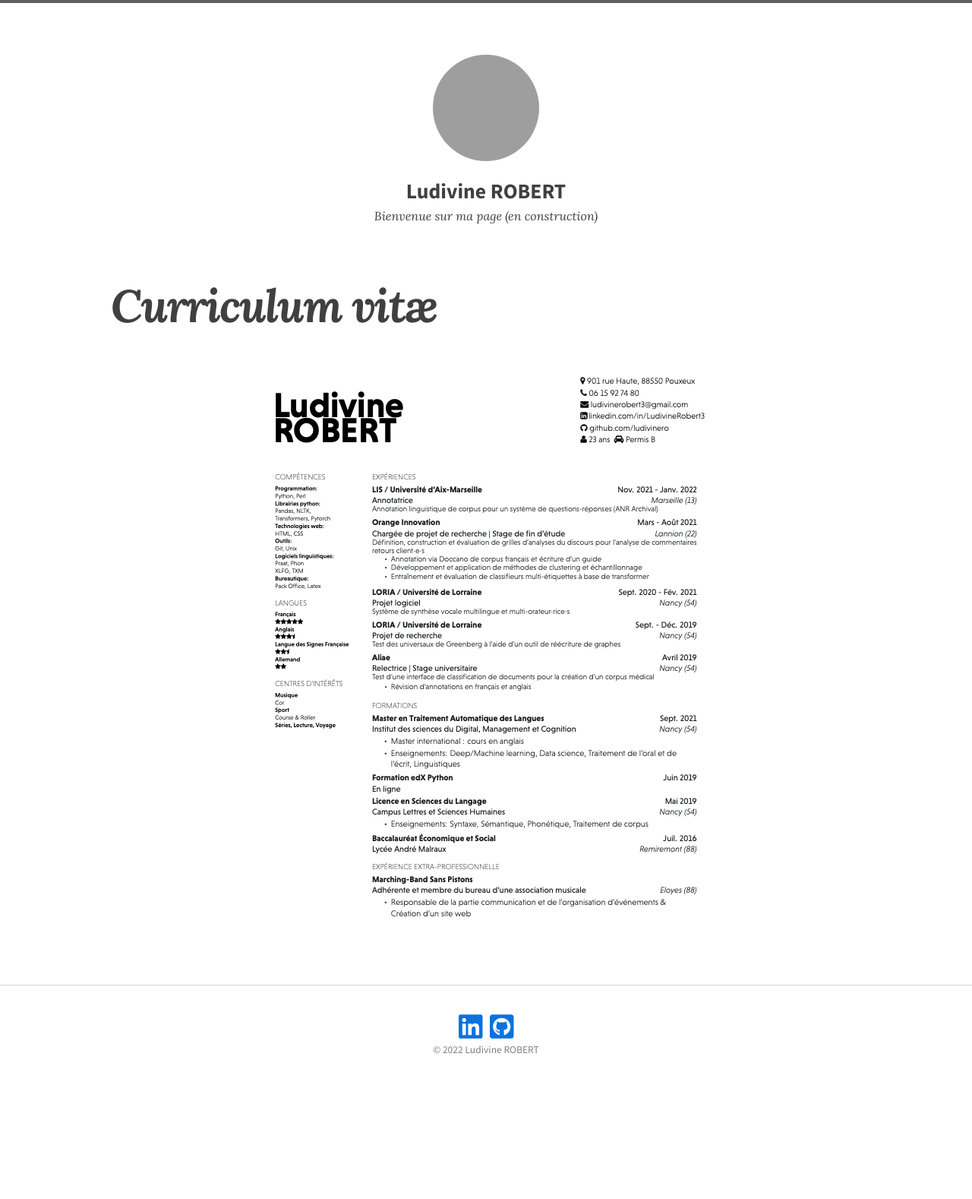
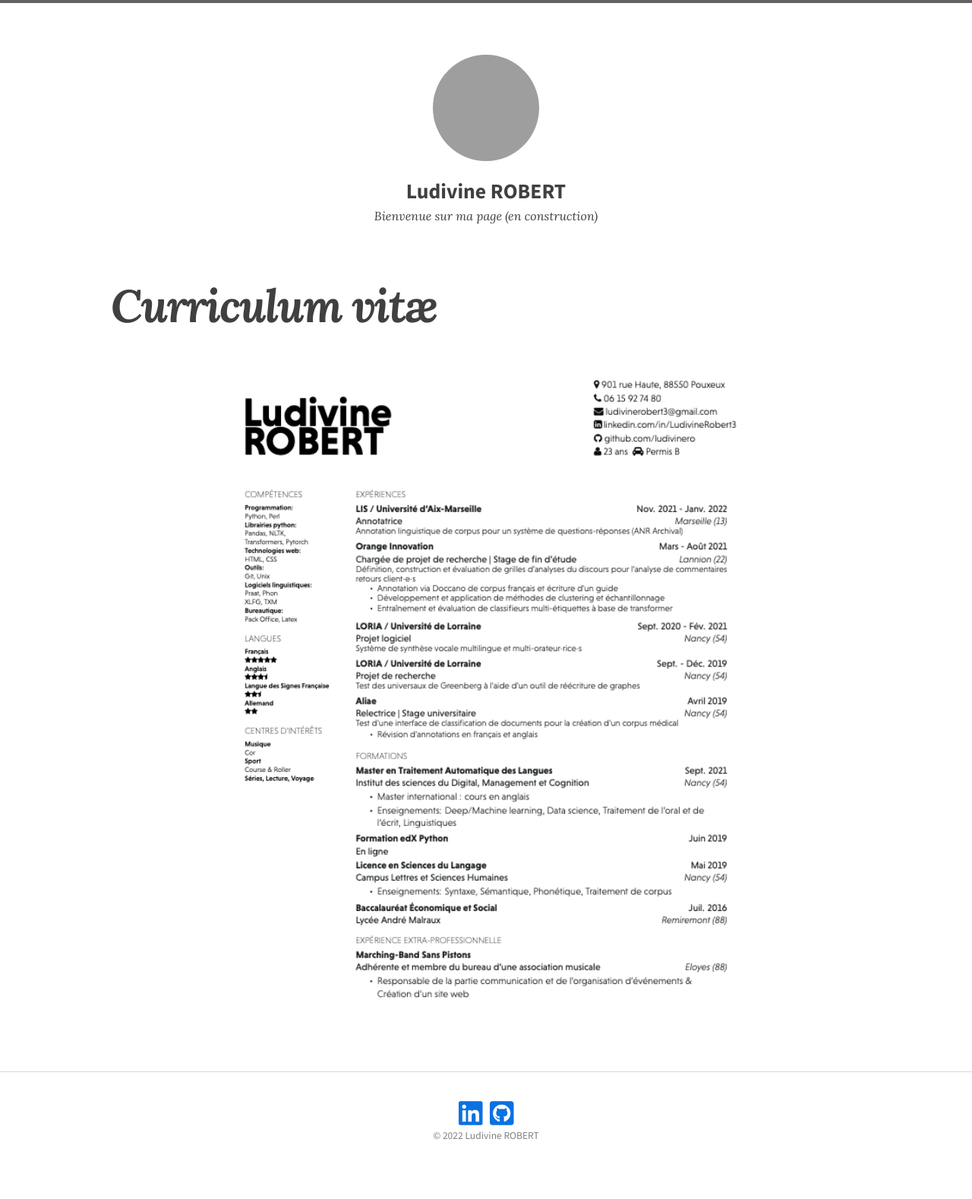
Before and after one commit to ludivinero/ludivinero.github.io, a Jekyll site: the page built from cv.md, in a window 1280 px wide. Shown: the whole page at 76% size. Built offline with Jekyll 4.4.1, drawn with Linux system fonts in a browser that asks for light colours; nearby versions of some CDN libraries; before the commit the page ends 1464 px from its top, so only the background shows below that; grey boxes are pictures that could not be loaded.

Commit message:
Update cv.md

```diff
--- a/cv.md
+++ b/cv.md
@@ -6,4 +6,4 @@ show_excerpts: true
 entries_layout: list
 ---
 
-<p align="center"><img src="https://github.com/ludivinero/ludivinero.github.io/blob/main/CV_Ludivine_Robert.png" alt="cv" /></p>
+<p align="center"><img src="https://github.com/ludivinero/ludivinero.github.io/blob/main/CV_Ludivine_Robert.png" width="700" alt="cv" /></p>
```
